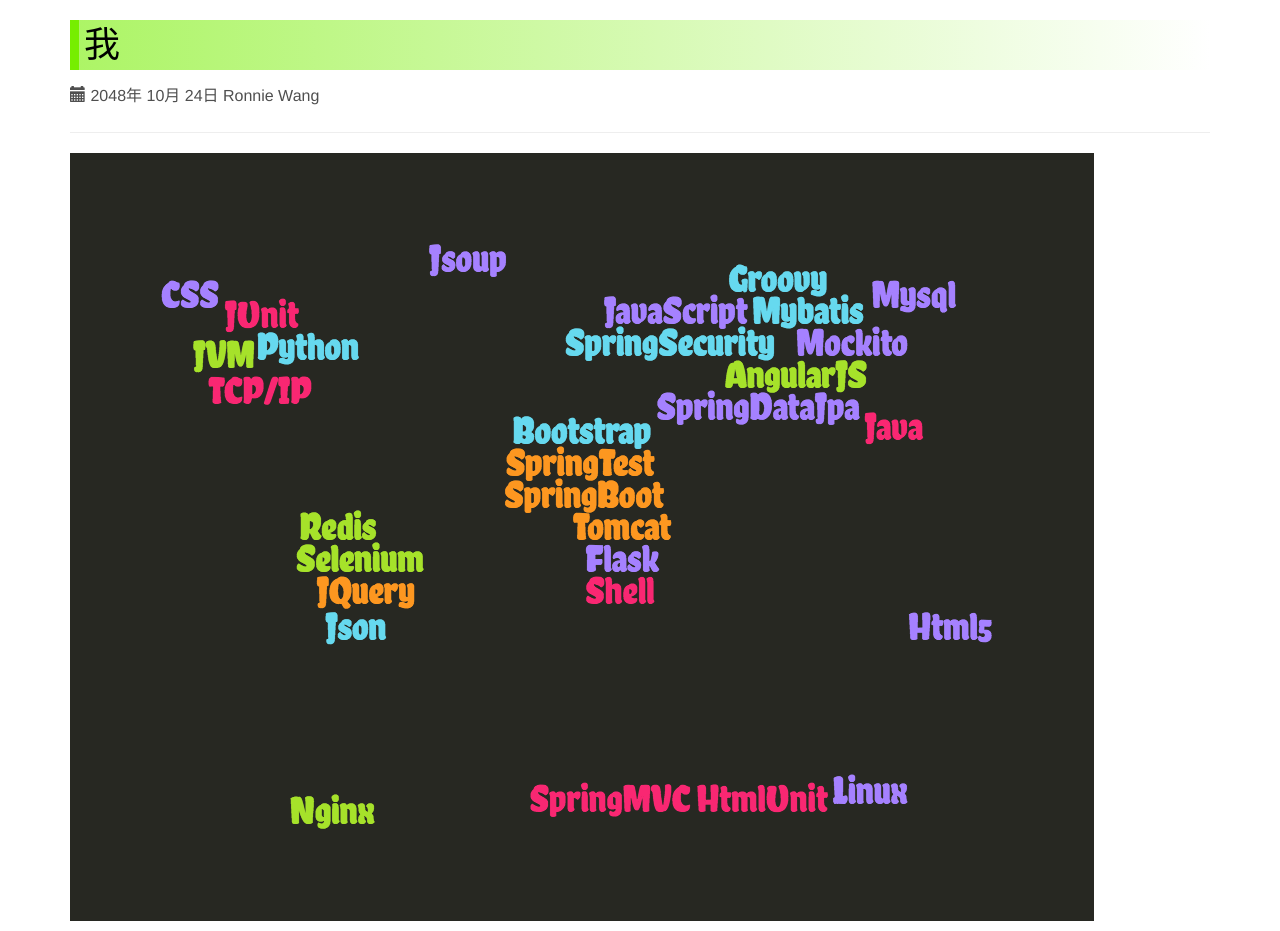
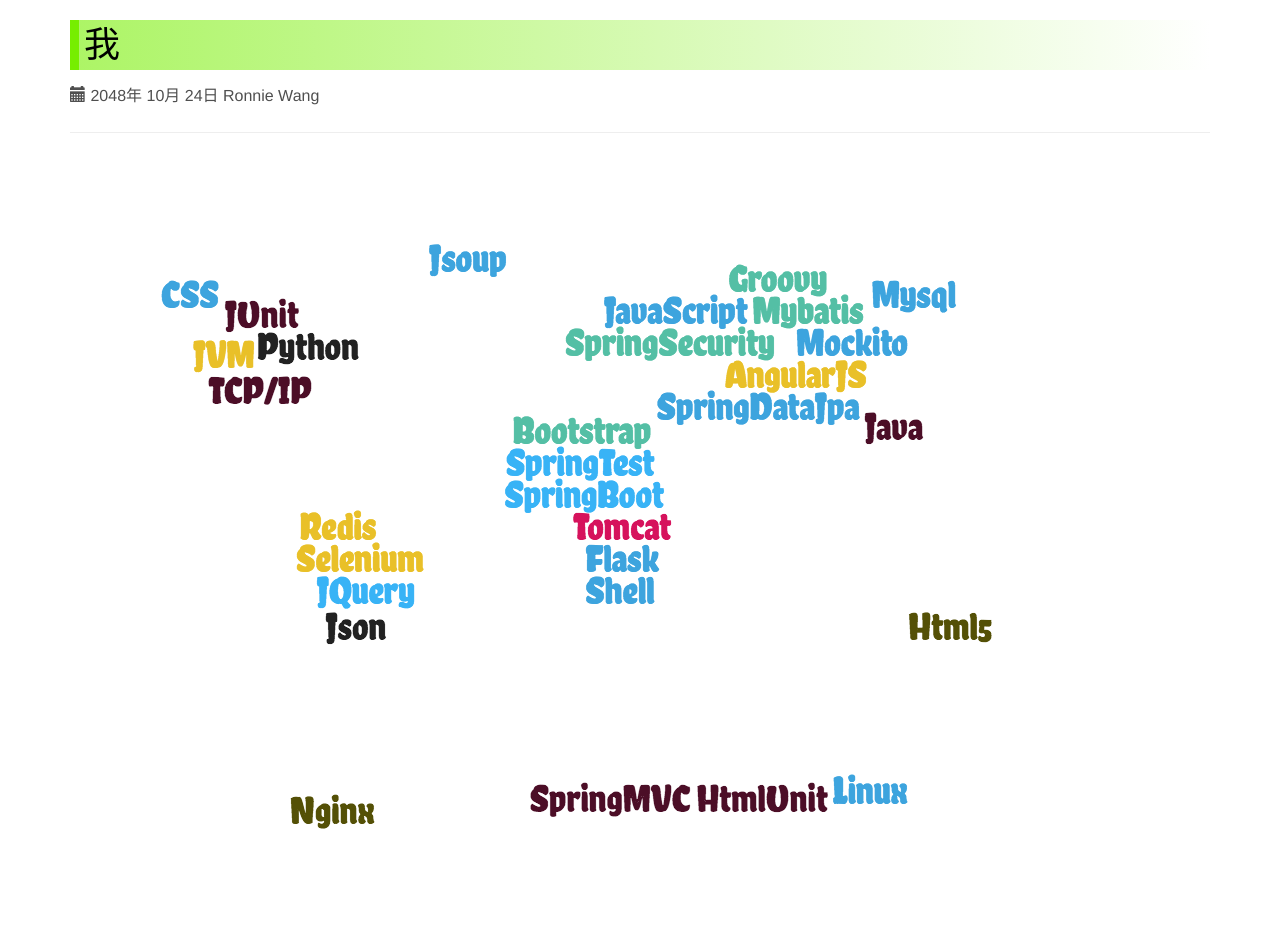
Before and after one commit to ronniewang/ronniewang.github.io, a Jekyll site: the page built from _posts/2048-10-24-me.md, in a window 1280 px wide. Built offline with Jekyll 4.4.1, drawn with Linux system fonts in a browser that asks for light colours.

Commit message:
update files

```diff
--- a/_posts/2048-10-24-me.md
+++ b/_posts/2048-10-24-me.md
@@ -5,4 +5,4 @@ category: me
 description: About me
 ---
 
-![](http://ronnie.wang/images/techstack.png)
+![](http://ronnie.wang/images/techstack-white.png)
```
Also changed, not shown: images/techstack-white.png (added).
